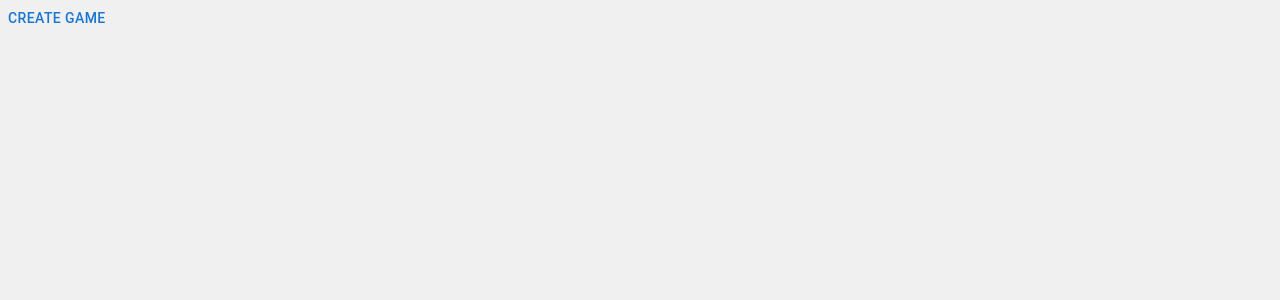
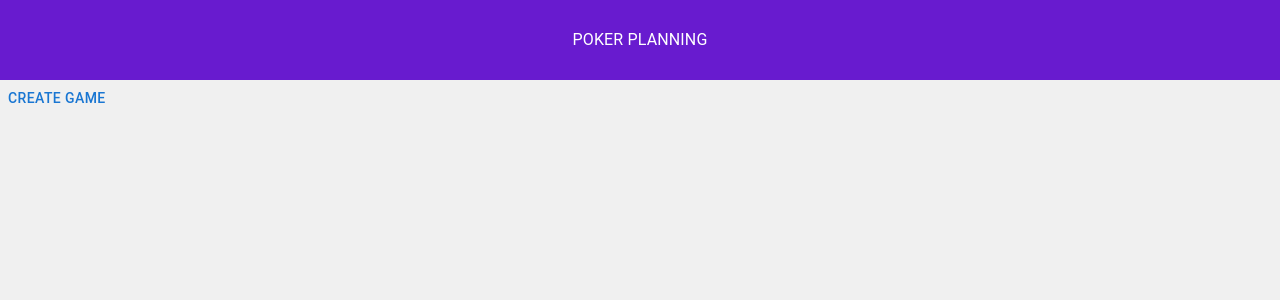
Before and after one commit to BARmonse/PokerPlanning, a React (Vite) app in the folder client/: page / in a window 1280 px wide. Shown: the top 300 px of the page. Built offline with nearby package versions, Linux system fonts and the light colour scheme.

Commit message:
Adding a generic header

```diff
--- a/client/src/App.tsx
+++ b/client/src/App.tsx
@@ -3,12 +3,14 @@ import { Dashboard } from './components/Dashboard';
 import { Colors } from './enums/Colors';
 import './index.css';
 import { makeStyles } from '@mui/styles';
+import { Header } from './components/Header';
 
 const App = () => {
   const classes = useStyles();
   return (
     <div className={classes.appContainer}>
       <Router>
+        <Header />
         <Routes>
           <Route path="/" element={<Dashboard />} />
         </Routes>
--- /dev/null
+++ b/client/src/components/Header.tsx
@@ -0,0 +1,26 @@
+import { makeStyles } from '@mui/styles';
+import { Colors } from '../enums/Colors';
+import { Typography } from '@mui/material';
+
+export const Header = () => {
+  const classes = useStyles();
+  return (
+    <div className={classes.headerContainer}>
+      <Typography className={classes.headerTitle}>POKER PLANNING</Typography>
+    </div>
+  );
+};
+
+const useStyles = makeStyles({
+  headerContainer: {
+    minHeight: '10vh',
+    backgroundColor: Colors.NICE_PURPLE,
+    display: 'flex',
+    justifyContent: 'center',
+  },
+  headerTitle: {
+    display: 'flex',
+    alignSelf: 'center',
+    color: Colors.WHITE,
+  },
+});
--- a/client/src/enums/Colors.ts
+++ b/client/src/enums/Colors.ts
@@ -1,4 +1,5 @@
 export enum Colors {
   NICE_PURPLE = '#681bcf',
   LIGHT_GRAY = '#f0f0f0',
+  WHITE = '#ffffff',
 }
```
